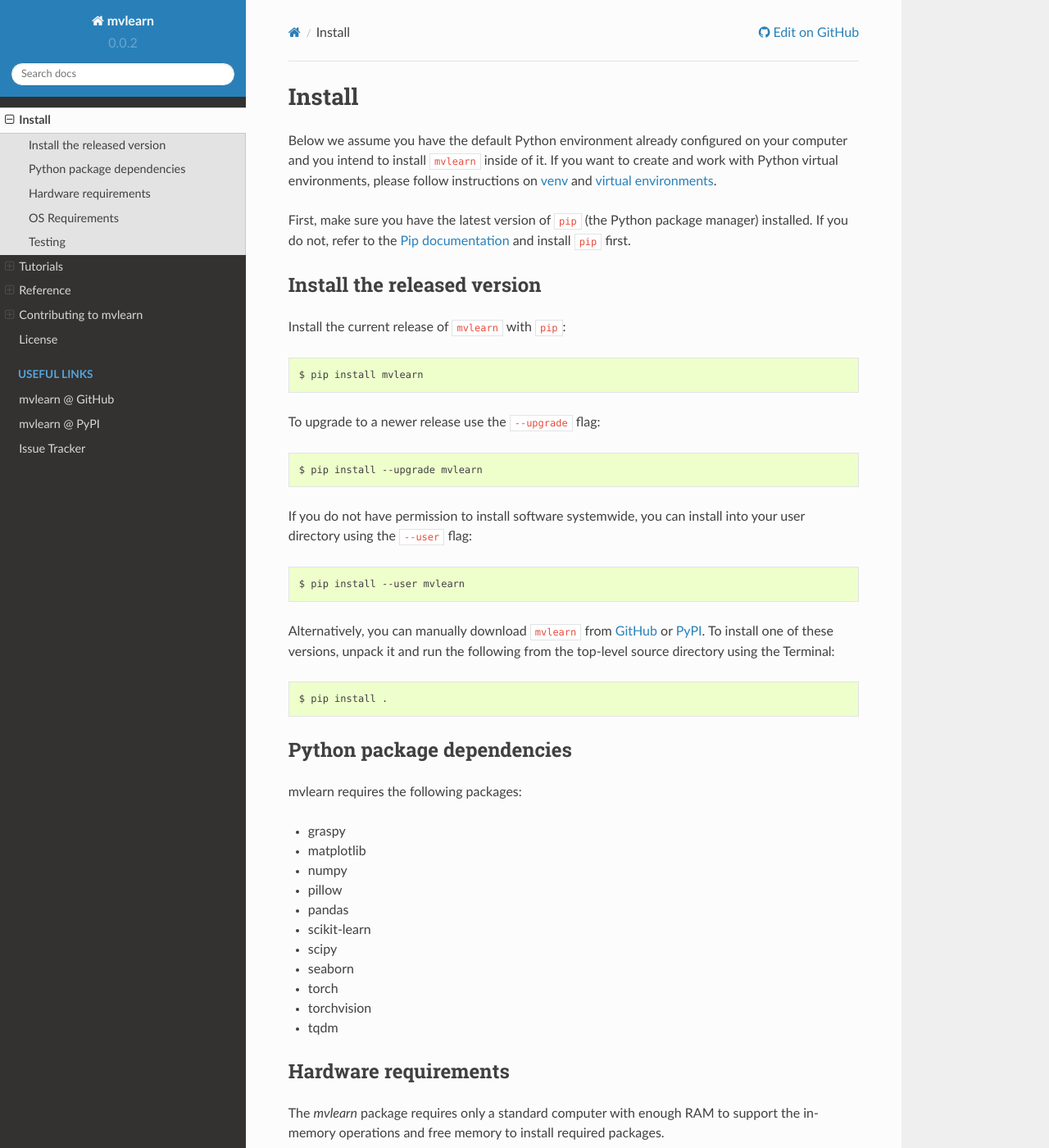
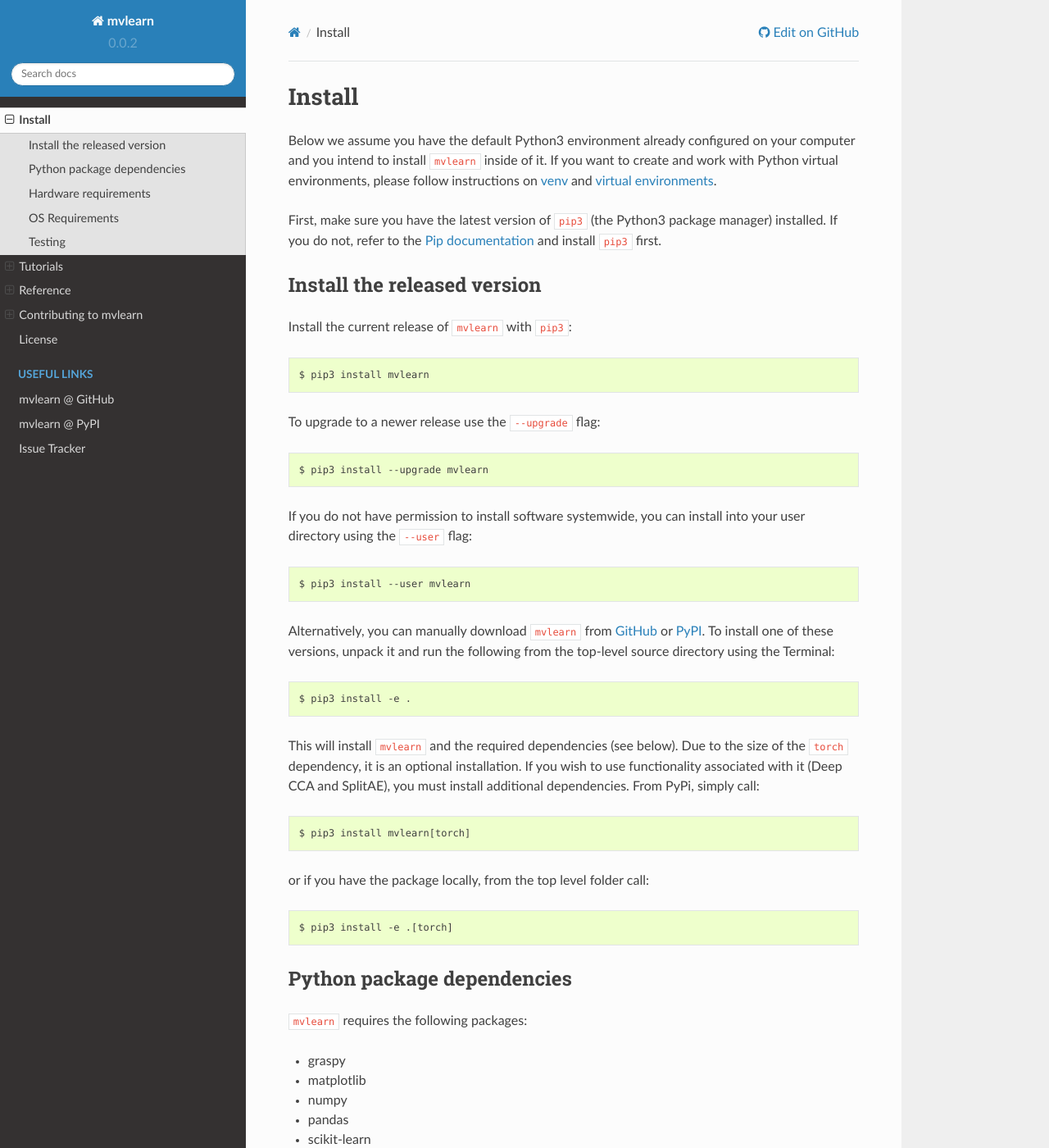
Before and after one commit to mvlearn/mvlearn, a Sphinx documentation site: the page built from docs/install.rst, in a window 1280 px wide and 1400 px high. Shown: the whole window at 82% size. Built offline with Sphinx 7.4.7 and the Read the Docs theme 2.0.0, drawn with Linux system fonts in a browser that asks for light colours; pages that are not in the unit, such as notebooks, are missing from menus; some of the changed text lies outside the part shown.

Commit message:
updated docs

```diff
--- a/docs/install.rst
+++ b/docs/install.rst
@@ -1,31 +1,31 @@
 Install
 =======
 
-Below we assume you have the default Python environment already configured on
+Below we assume you have the default Python3 environment already configured on
 your computer and you intend to install ``mvlearn`` inside of it.  If you want
 to create and work with Python virtual environments, please follow instructions
 on `venv <https://docs.python.org/3/library/venv.html>`_ and `virtual
 environments <http://docs.python-guide.org/en/latest/dev/virtualenvs/>`_.
 
-First, make sure you have the latest version of ``pip`` (the Python package manager)
+First, make sure you have the latest version of ``pip3`` (the Python3 package manager)
 installed. If you do not, refer to the `Pip documentation
-<https://pip.pypa.io/en/stable/installing/>`_ and install ``pip`` first.
+<https://pip.pypa.io/en/stable/installing/>`_ and install ``pip3`` first.
 
 Install the released version
 ----------------------------
 
-Install the current release of ``mvlearn`` with ``pip``::
+Install the current release of ``mvlearn`` with ``pip3``::
 
-    $ pip install mvlearn
+    $ pip3 install mvlearn
 
 To upgrade to a newer release use the ``--upgrade`` flag::
 
-    $ pip install --upgrade mvlearn
+    $ pip3 install --upgrade mvlearn
 
 If you do not have permission to install software systemwide, you can
 install into your user directory using the ``--user`` flag::
 
-    $ pip install --user mvlearn
+    $ pip3 install --user mvlearn
 
 Alternatively, you can manually download ``mvlearn`` from
 `GitHub <https://github.com/NeuroDataDesign/mvlearn>`_  or
@@ -33,23 +33,37 @@
 To install one of these versions, unpack it and run the following from the
 top-level source directory using the Terminal::
 
-    $ pip install .
+    $ pip3 install -e .
+
+This will install ``mvlearn`` and the required dependencies (see below).
+Due to the size of the ``torch`` dependency, it is an optional installation.
+If you wish to use functionality associated with it (Deep CCA and SplitAE),
+you must install additional dependencies. From PyPi, simply call::
+
+    $ pip3 install mvlearn[torch]
+
+or if you have the package locally, from the top level folder call::
+
+    $ pip3 install -e .[torch]
 
 Python package dependencies
 ---------------------------
-mvlearn requires the following packages:
+``mvlearn`` requires the following packages:
 
 - graspy
 - matplotlib
 - numpy
-- pillow
 - pandas
 - scikit-learn
 - scipy
 - seaborn
+
+with optional dependencies
+
 - torch
 - torchvision
 - tqdm
+- pillow
 
 Hardware requirements
 ---------------------
```
